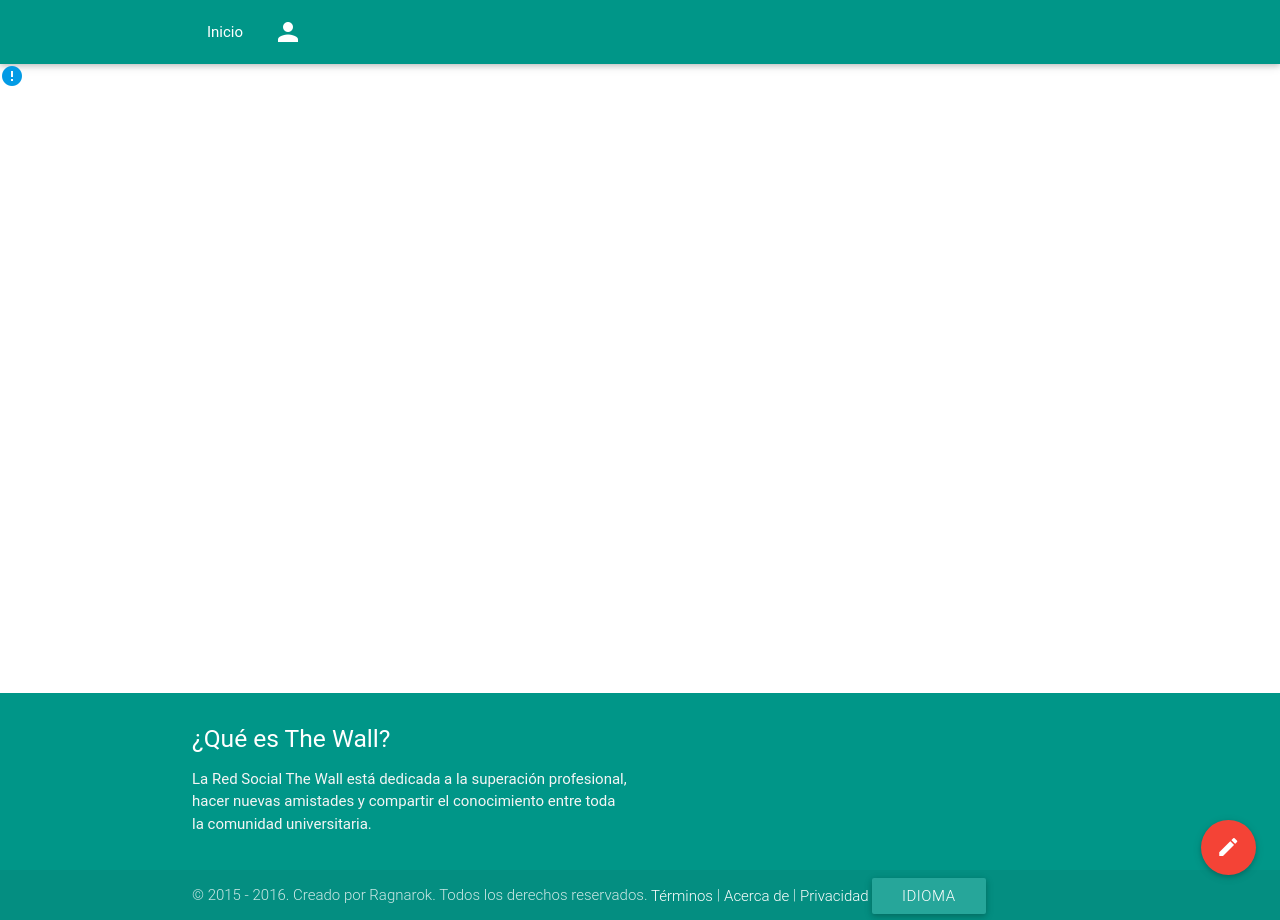
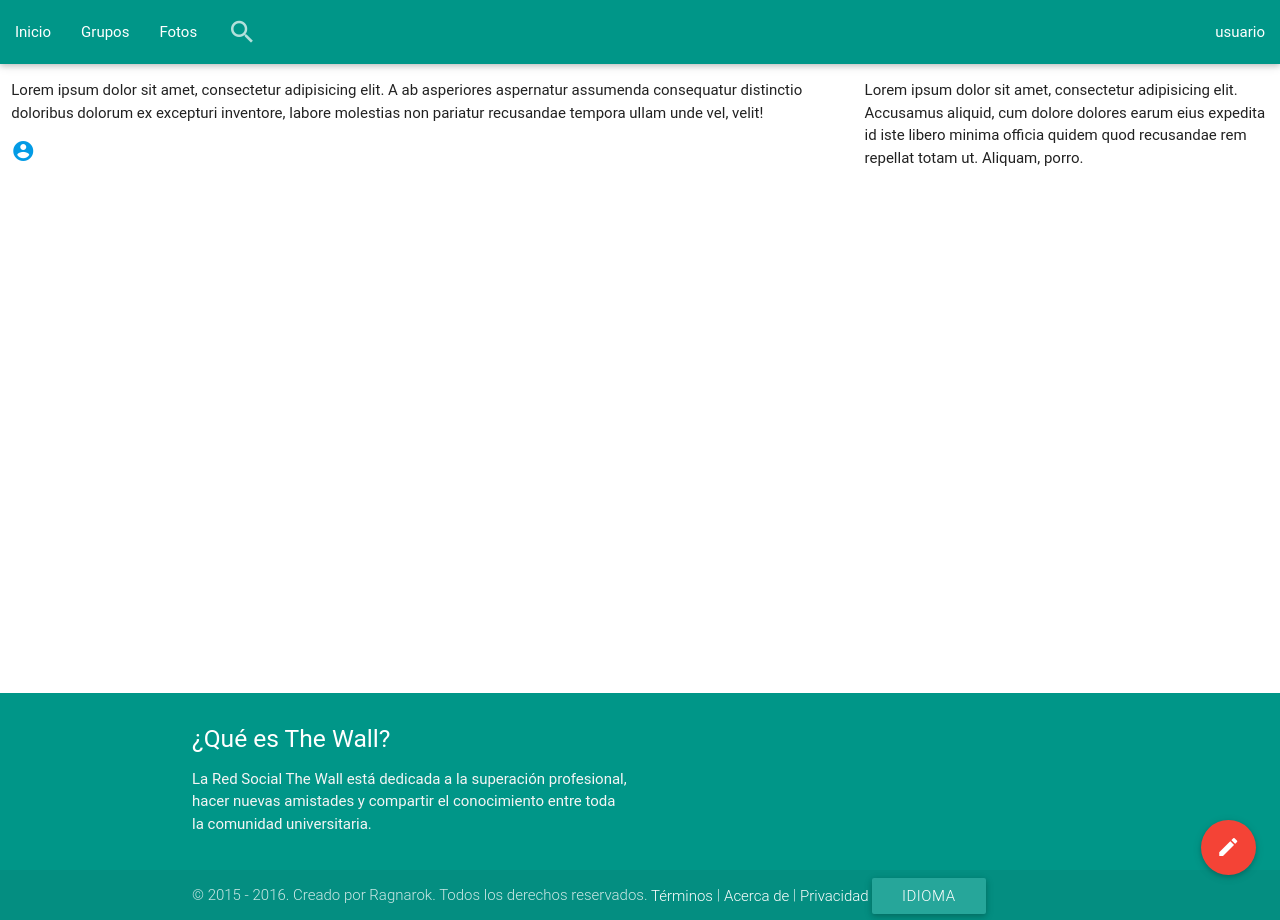
Before and after one commit to ragnarok22/socialProject, a Django app: page /dashboard/ in a window 1280 px wide. Run offline with Django 3.2, Linux system fonts and the light colour scheme; some web fonts are replaced.

Commit message:
cambiando la interfaz del dashboard

```diff
--- /dev/null
+++ b/account/static/js/dashboard.js
@@ -0,0 +1,3 @@
+/**
+ * Created by ceramica on 9/05/16.
+ */
--- a/templates/account/dashboard.html
+++ b/templates/account/dashboard.html
@@ -4,32 +4,49 @@
 
 {% block content %}
     <nav class="teal" role="navigation">
-        <div class="nav-wrapper container">
+        <div class="nav-wrapper container-fluid">
             <ul class="hide-on-med-and-down">
                 <li><a href="#">Inicio</a></li>
+                <li><a href="#">Grupos</a></li>
+                <li><a href="#">Fotos</a></li>
                 <li>
-                    <ul id="slide-user" class="side-nav">
+                    <form>
+                        <div class="input-field">
+                            <input type="search" id="search">
+                            <label for="search"><i class="material-icons">search</i></label>
+                            <i class="material-icons">close</i>
+                        </div>
+                    </form>
+                </li>
+            </ul>
+            <ul id="testings" class="side-nav">
                 <li><a href="#">ver perfil</a></li>
-                        <li><a href="#">ver perfil</a></li>
-                        <li><a href="#">ver perfil</a></li>
+                <li><a href="#">editar perfil</a></li>
+                <li><a href="#">cerrar sesion</a></li>
             </ul>
-                    <a href="#" data-activates="slide-user" class=""><i class="material-icons">person</i>
-                    </a>
-                </li>
+            <ul class="right hide-on-med-and-down">
+                <li><a href="#" data-activates="testings" class="navbar-collapse">usuario</a></li>
             </ul>
             <ul id="nav-mobile" class="side-nav">
                 <li><a href="#">Inicio</a></li>
+                <li><a href="#">Grupos</a></li>
+                <li><a href="#">Fotos</a></li>
+                <li><a href="#">Usuario</a></li>
             </ul>
             <a href="#" data-activates="nav-mobile" class="button-collapse"><i class="material-icons">menu</i></a>
         </div>
     </nav>
-
-
+    <main class="row">
+        <section class="col l8">
+            <p>Lorem ipsum dolor sit amet, consectetur adipisicing elit. A ab asperiores aspernatur assumenda
+                consequatur distinctio doloribus dolorum ex excepturi inventore, labore molestias non pariatur
+                recusandae tempora ullam unde vel, velit!</p>
             <ul id="slide-out" class="side-nav">
-        <li><a href="#">First Sidebar Link</a></li>
-        <li><a href="#">Second Sidebar Link</a></li>
+                <li><a href="#">ver perfil</a></li>
+                <li><a href="#">editar perfil</a></li>
+                <li><a href="#">cerrar sesion</a></li>
             </ul>
-    <a href="#" data-activates="slide-out" class="button-collapse"><i class="material-icons">error</i></a>
+            <a href="#" data-activates="slide-out" class="button-collapse"><i class="material-icons">account_circle</i></a>
             <div class="fixed-action-btn" style="bottom: 45px; right: 24px;">
                 <a class="btn-floating btn-large red">
                     <i class="large material-icons">mode_edit</i>
@@ -41,4 +58,12 @@
                     <li><a class="btn-floating blue"><i class="material-icons">attach_file</i></a></li>
                 </ul>
             </div>
+        </section>
+
+        <section class="col l4">
+            <p>Lorem ipsum dolor sit amet, consectetur adipisicing elit. Accusamus aliquid, cum dolore dolores earum
+                eius expedita id iste libero minima officia quidem quod recusandae rem repellat totam ut. Aliquam,
+                porro.</p>
+        </section>
+    </main>
 {% endblock %}
--- a/templates/base.html
+++ b/templates/base.html
@@ -56,6 +56,7 @@
 <div id="terms-modal" class="modal">
     <div class="modal-content ligth-dark">
         <div class="modal-header">
+            <a href="#" class="right modal-close"><i class="material-icons grey-text">close</i></a>
             <h4 class="modal-title">Términos</h4>
         </div>
         <div class="modal-body">
@@ -91,6 +92,7 @@
 <div id="privacy-modal" class="modal">
     <div class="modal-content ligth-dark">
         <div class="modal-header">
+            <a href="#" class="right modal-close"><i class="material-icons grey-text">close</i></a>
             <h4 class="modal-title">Privacidad</h4>
         </div>
         <div class="modal-body">
@@ -125,6 +127,7 @@
 <div id="about-modal" class="modal">
     <div class="modal-content ligth-dark">
         <div class="modal-header">
+            <a href="#" class="right modal-close"><i class="material-icons grey-text">close</i></a>
             <h4 class="modal-title">Acerca de</h4>
         </div>
         <div class="modal-body">
```
Also changed, not shown: db.sqlite3. Lines whose indentation alone changed are shown as unchanged.
